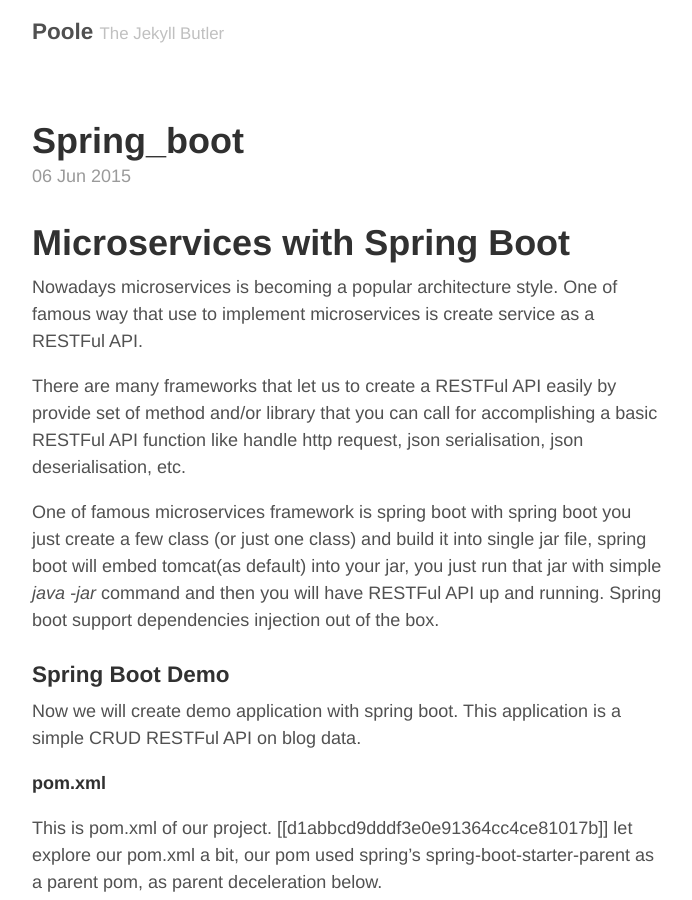
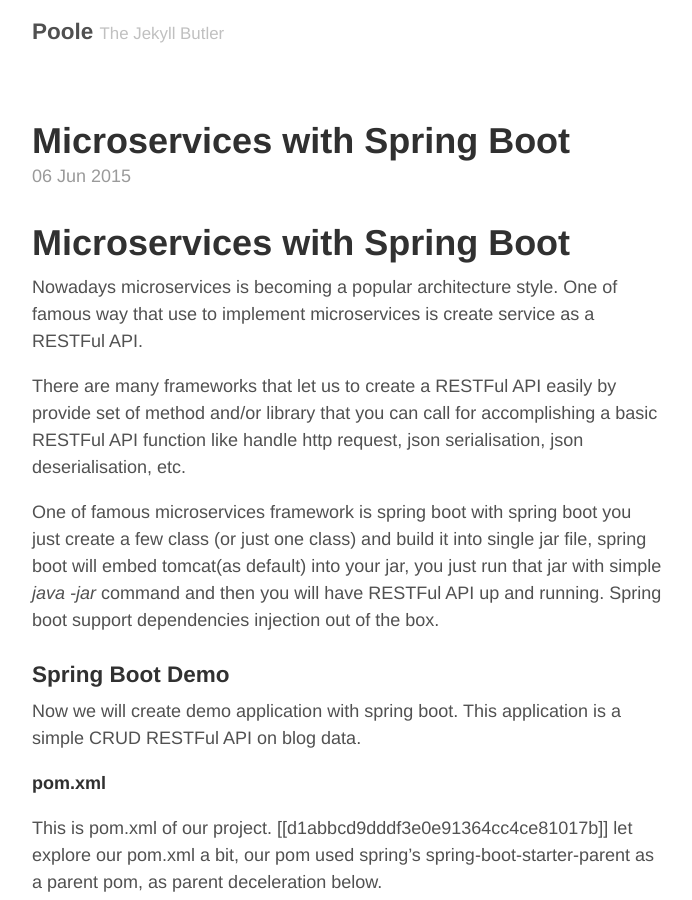
Before and after one commit to tsongpon/songpon.github.io, a Jekyll site: the page built from index.html, in a window 1280 px wide and 900 px high. Shown: the whole window, without its empty margins (293-985 px from the left). Built offline with Jekyll 4.4.1, drawn with Linux system fonts in a browser that asks for light colours; the list of posts is cut into pages by our own code.

```diff
--- a/_posts/2015-06-06-spring_boot.md
+++ b/_posts/2015-06-06-spring_boot.md
@@ -1,3 +1,8 @@
+---
+layout: post
+title: Microservices with Spring Boot
+---
+
 Microservices with Spring Boot
 =========================
 
```
